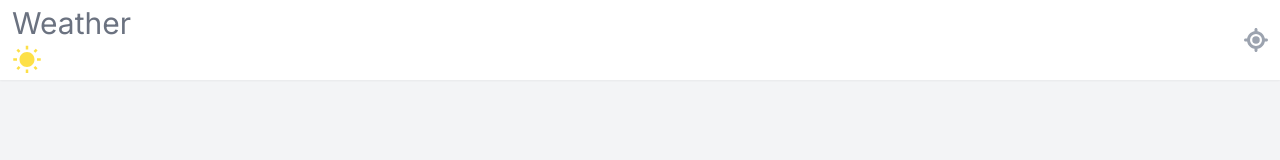
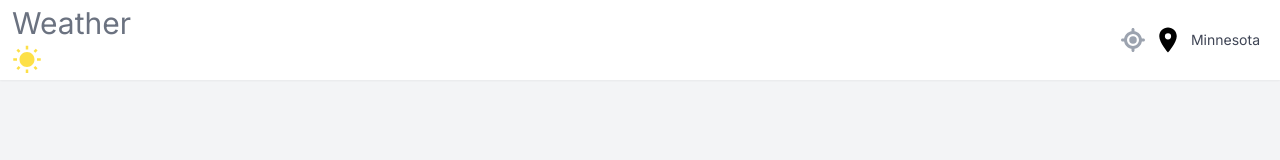
Before and after one commit to lavollmer/web-react-app, a Next.js app: page / in a window 1280 px wide. Shown: the top 160 px of the page. Built offline with nearby package versions, Linux system fonts and the light colour scheme.

Commit message:
added Search Box

```diff
--- a/src/components/Navbar.tsx
+++ b/src/components/Navbar.tsx
@@ -1,24 +1,28 @@
-import React from 'react'
+import React from "react";
 import { MdWbSunny } from "react-icons/md";
 import { FaLocationCrosshairs } from "react-icons/fa6";
+import { MdLocationOn } from "react-icons/md";
 
-type Props = {}
+type Props = {};
 
 export default function Navbar({}: Props) {
   return (
     // sticky = stick navbar on position, left-0 position of navbar
-    <nav className=' shadow-sm sticky top-0 z-50 bg-white'>
-      <div className='h-[80px] w-full flex justify-between items-center max-w-7xl px-3 mx-auto'>
-        <p className='flex items-center justify-center gap-2'>
-          <h2 className='text-gray-500 text-3xl'>
+    <nav className=" shadow-sm sticky top-0 z-50 bg-white">
+      <div className="h-[80px] w-full flex justify-between items-center max-w-7xl px-3 mx-auto">
+        <p className="flex items-center justify-center gap-2">
+          <h2 className="text-gray-500 text-3xl">
             Weather
-            <MdWbSunny className='text-3xl mt-1 text-yellow-300' />
+            <MdWbSunny className="text-3xl mt-1 text-yellow-300" />
           </h2>
         </p>
-        <section className='flex gap-2 items-center'>
-<FaLocationCrosshairs className='text-2xl text-gray-400 hover:opacity-80 cursor-pointer' />
+        <section className="flex gap-2 items-center">
+          <FaLocationCrosshairs className="text-2xl text-gray-400 hover:opacity-80 cursor-pointer" />
+          <MdLocationOn className="text-3xl" />
+          <p className="text-slate-900/80 text-sm"> Minnesota</p>
+          <div>{/* Search Box */}</div>
         </section>
       </div>
-</nav>
-  )
+    </nav>
+  );
 }
--- /dev/null
+++ b/src/components/SearchBox.tsx
@@ -0,0 +1,11 @@
+import React from "react";
+
+type Props = {};
+
+export default function SearchBox({}: Props) {
+  return (
+    <form className="flex relative items-center justify-center h-10">
+      Search Box
+    </form>
+  );
+}
```
